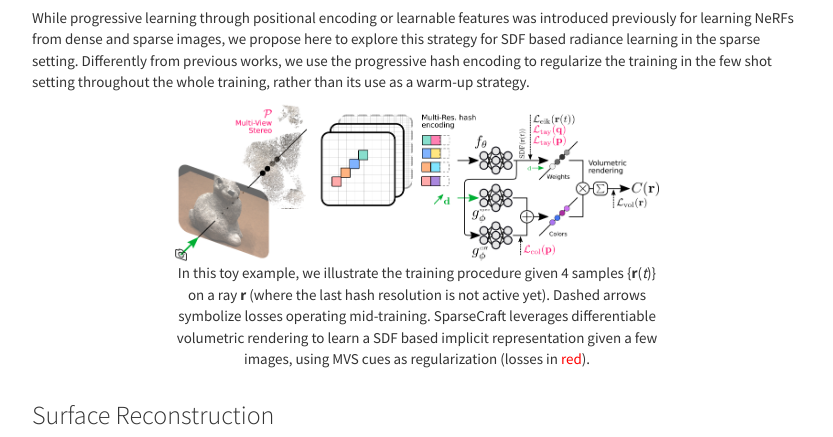
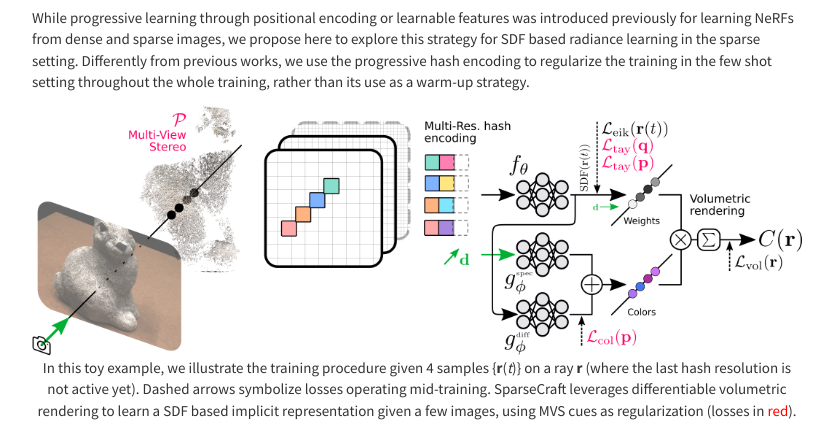
Before and after one commit to sparsecraft/sparsecraft.github.io, a plain HTML site: page index.html in a window 1280 px wide. Shown: the part 2491-2928 px from the top of the page, without its empty margins (223-1056 px from the left). Drawn offline with nearby package versions, Linux system fonts and the light colour scheme; some packages are replaced by stand-ins of ours; a script that the page names is missing.

Commit message:
fix figure offset

```diff
--- a/index.html
+++ b/index.html
@@ -254,10 +254,10 @@
                 While progressive learning through positional encoding or learnable features was introduced previously for learning NeRFs from dense and sparse images, we propose here to explore this strategy for SDF based radiance learning in the sparse setting. Differently from previous works, we use the progressive hash encoding to regularize the training in the few shot setting throughout the whole training, rather than its use as a warm-up strategy.
             </p>
 
-            <div class="col-md-8 col-md-offset-2">
+            <div class="col-md-0 col-md-offset-0">
                 <img src="./assets/img/pipeline.png" alt="SparseCraft Pipeline" class="img-responsive" alt="overview" width="120%" style="width: 850px;margin:auto;">
             </div>
-            <div class="col-md-8 col-md-offset-2">
+            <div class="col-md-0 col-md-offset-0">
                 <p class="text-center">
                     In this toy example, we illustrate the training procedure given 4 samples {<b>r</b>(<i>t</i>)} on a ray <b>r</b> (where the last hash resolution is not active yet). Dashed arrows symbolize losses operating mid-training. SparseCraft leverages differentiable volumetric rendering to learn a SDF based implicit representation given a few images, using MVS cues as regularization (losses in <span style="color:red">red</span>).
                     <br>
```
